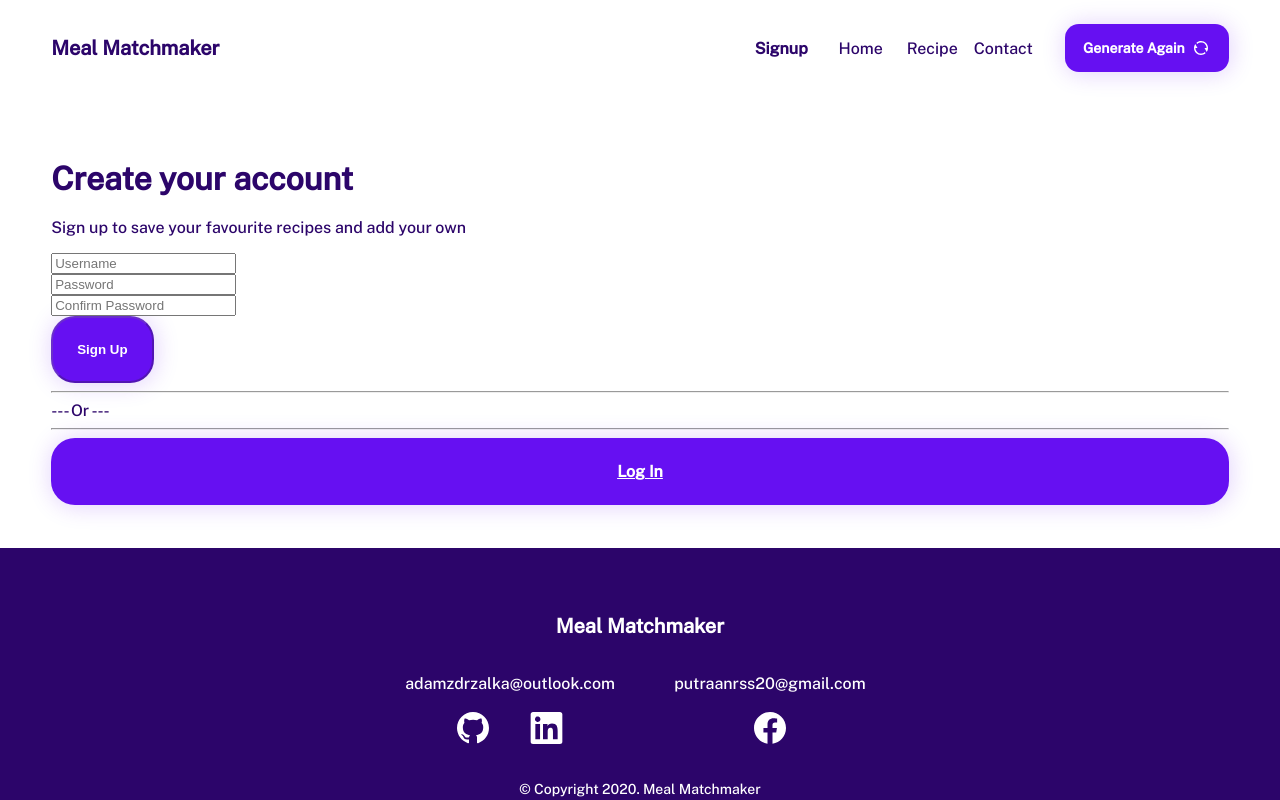
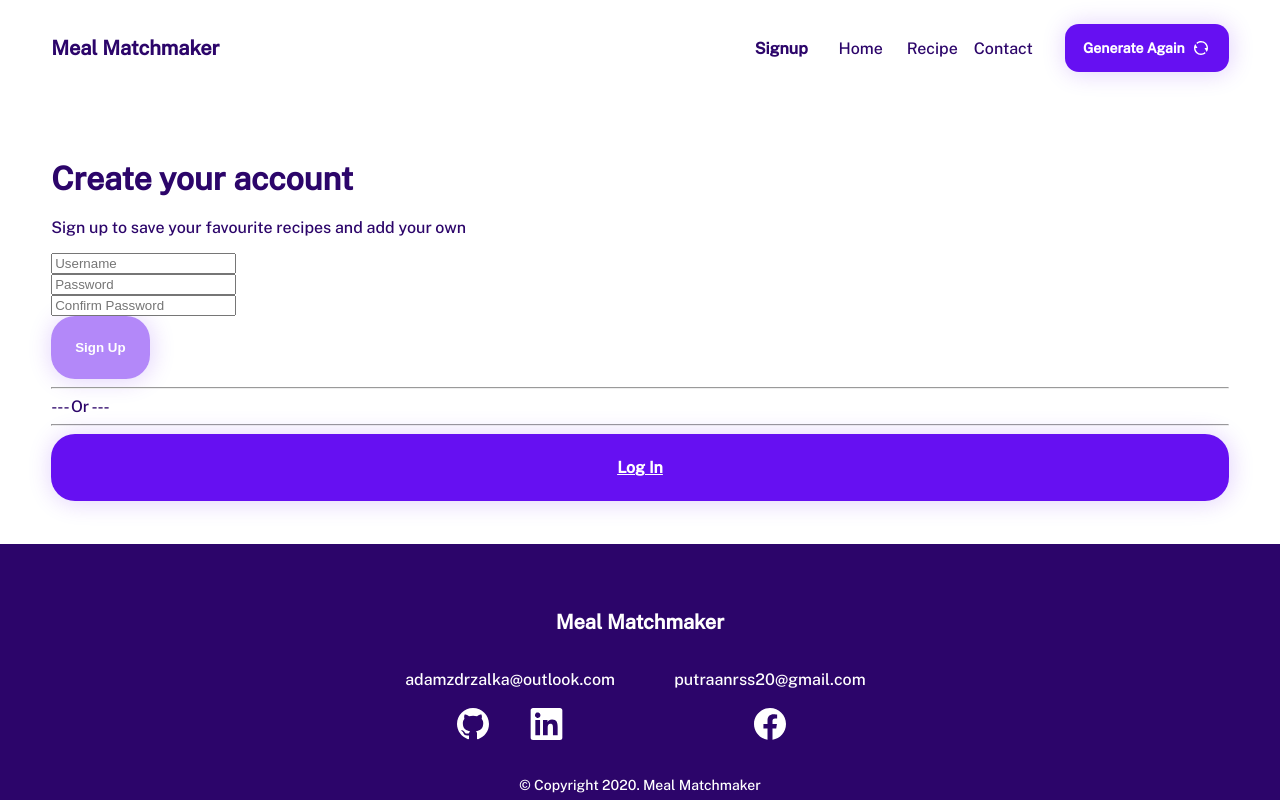
Before and after one commit to moderndayNeo/Meal-Matchmaker, a React (Create React App) app: page /sign-up in a window 1280 px wide. Built offline with nearby package versions, Linux system fonts and the light colour scheme.

Commit message:
feat: Style disabled Signup button

```diff
--- a/src/frontend/components/App.css
+++ b/src/frontend/components/App.css
@@ -22,6 +22,7 @@ body {
     --mobile-side-padding: 24px;
     --primary-color-dark: #2c056a;
     --primary-color-accent: #6610f2;
+    --primary-color-faded: rgb(104 18 243 / 50%);
     --neutral-color-light: #fff1ec;
     --secondary-color-warning: #e46a0c;
     --header-height: 96px;
@@ -40,6 +41,11 @@ body {
     box-shadow: 1px 1px 25px rgba(102, 16, 242, 0.2);
     border-radius: 24px;
     font-weight: bold;
+}
+
+.generate-button:disabled {
+    background: var(--primary-color-faded);
+    border-style: none;
 }
 
 .App .components-and-footer {
--- a/src/frontend/components/Auth/Signup/Signup.css
+++ b/src/frontend/components/Auth/Signup/Signup.css
@@ -1,3 +1,3 @@
 .Signup {
-    /* background-color: red; */
+    /* background-color: var(--primary-color-faded); */
 }
```
